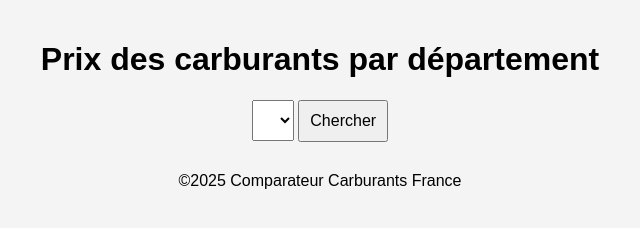
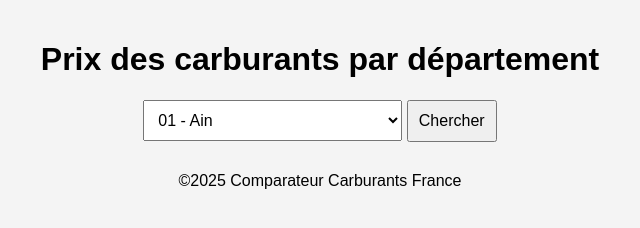
Before and after one commit to Carbudirect/Carbudirect, a plain HTML site: page index.html in a window 1280 px wide. Shown: the whole page, without its empty margins (320-960 px from the left). Drawn offline with Linux system fonts and the light colour scheme.

Commit message:
Update index.html
version mise a jour de l'index

```diff
--- a/index.html
+++ b/index.html
@@ -1,3 +1,4 @@
+
 <!DOCTYPE html>
 <html lang="fr">
 <head>
@@ -18,8 +19,102 @@
 
     <div style="text-align: center;">
         <select id="departement">
-            <!-- Liste complète des départements conservée ici -->
-            <!-- ... (inchangée pour raccourcir cette mise à jour) ... -->
+            <option value="01">01 - Ain</option>
+<option value="02">02 - Aisne</option>
+<option value="03">03 - Allier</option>
+<option value="04">04 - Alpes-de-Haute-Provence</option>
+<option value="05">05 - Hautes-Alpes</option>
+<option value="06">06 - Alpes-Maritimes</option>
+<option value="07">07 - Ardèche</option>
+<option value="08">08 - Ardennes</option>
+<option value="09">09 - Ariège</option>
+<option value="10">10 - Aube</option>
+<option value="11">11 - Aude</option>
+<option value="12">12 - Aveyron</option>
+<option value="13">13 - Bouches-du-Rhône</option>
+<option value="14">14 - Calvados</option>
+<option value="15">15 - Cantal</option>
+<option value="16">16 - Charente</option>
+<option value="17">17 - Charente-Maritime</option>
+<option value="18">18 - Cher</option>
+<option value="19">19 - Corrèze</option>
+<option value="2A">2A - Corse-du-Sud</option>
+<option value="2B">2B - Haute-Corse</option>
+<option value="21">21 - Côte-d'Or</option>
+<option value="22">22 - Côtes-d'Armor</option>
+<option value="23">23 - Creuse</option>
+<option value="24">24 - Dordogne</option>
+<option value="25">25 - Doubs</option>
+<option value="26">26 - Drôme</option>
+<option value="27">27 - Eure</option>
+<option value="28">28 - Eure-et-Loir</option>
+<option value="29">29 - Finistère</option>
+<option value="30">30 - Gard</option>
+<option value="31">31 - Haute-Garonne</option>
+<option value="32">32 - Gers</option>
+<option value="33">33 - Gironde</option>
+<option value="34">34 - Hérault</option>
+<option value="35">35 - Ille-et-Vilaine</option>
+<option value="36">36 - Indre</option>
+<option value="37">37 - Indre-et-Loire</option>
+<option value="38">38 - Isère</option>
+<option value="39">39 - Jura</option>
+<option value="40">40 - Landes</option>
+<option value="41">41 - Loir-et-Cher</option>
+<option value="42">42 - Loire</option>
+<option value="43">43 - Haute-Loire</option>
+<option value="44">44 - Loire-Atlantique</option>
+<option value="45">45 - Loiret</option>
+<option value="46">46 - Lot</option>
+<option value="47">47 - Lot-et-Garonne</option>
+<option value="48">48 - Lozère</option>
+<option value="49">49 - Maine-et-Loire</option>
+<option value="50">50 - Manche</option>
+<option value="51">51 - Marne</option>
+<option value="52">52 - Haute-Marne</option>
+<option value="53">53 - Mayenne</option>
+<option value="54">54 - Meurthe-et-Moselle</option>
+<option value="55">55 - Meuse</option>
+<option value="56">56 - Morbihan</option>
+<option value="57">57 - Moselle</option>
+<option value="58">58 - Nièvre</option>
+<option value="59">59 - Nord</option>
+<option value="60">60 - Oise</option>
+<option value="61">61 - Orne</option>
+<option value="62">62 - Pas-de-Calais</option>
+<option value="63">63 - Puy-de-Dôme</option>
+<option value="64">64 - Pyrénées-Atlantiques</option>
+<option value="65">65 - Hautes-Pyrénées</option>
+<option value="66">66 - Pyrénées-Orientales</option>
+<option value="67">67 - Bas-Rhin</option>
+<option value="68">68 - Haut-Rhin</option>
+<option value="69">69 - Rhône</option>
+<option value="70">70 - Haute-Saône</option>
+<option value="71">71 - Saône-et-Loire</option>
+<option value="72">72 - Sarthe</option>
+<option value="73">73 - Savoie</option>
+<option value="74">74 - Haute-Savoie</option>
+<option value="75">75 - Paris</option>
+<option value="76">76 - Seine-Maritime</option>
+<option value="77">77 - Seine-et-Marne</option>
+<option value="78">78 - Yvelines</option>
+<option value="79">79 - Deux-Sèvres</option>
+<option value="80">80 - Somme</option>
+<option value="81">81 - Tarn</option>
+<option value="82">82 - Tarn-et-Garonne</option>
+<option value="83">83 - Var</option>
+<option value="84">84 - Vaucluse</option>
+<option value="85">85 - Vendée</option>
+<option value="86">86 - Vienne</option>
+<option value="87">87 - Haute-Vienne</option>
+<option value="88">88 - Vosges</option>
+<option value="89">89 - Yonne</option>
+<option value="90">90 - Territoire de Belfort</option>
+<option value="91">91 - Essonne</option>
+<option value="92">92 - Hauts-de-Seine</option>
+<option value="93">93 - Seine-Saint-Denis</option>
+<option value="94">94 - Val-de-Marne</option>
+<option value="95">95 - Val-d'Oise</option>
         </select>
         <button onclick="fetchData()">Chercher</button>
     </div>
```
